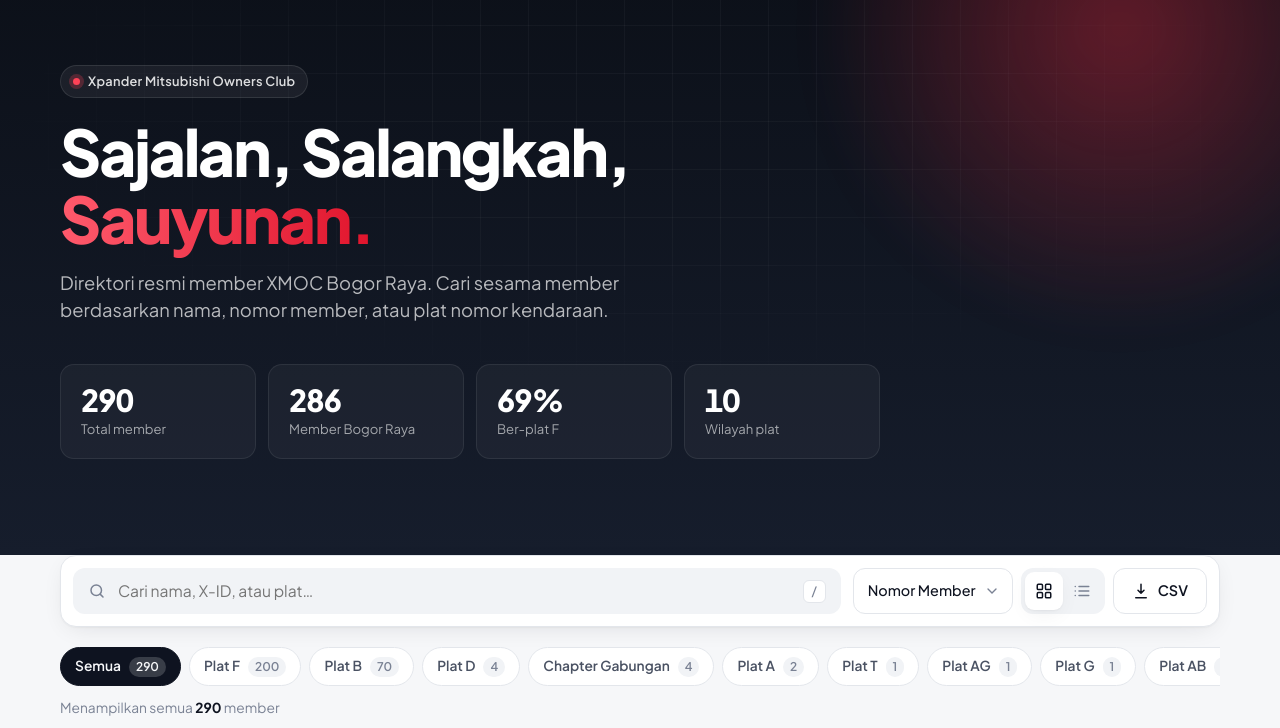
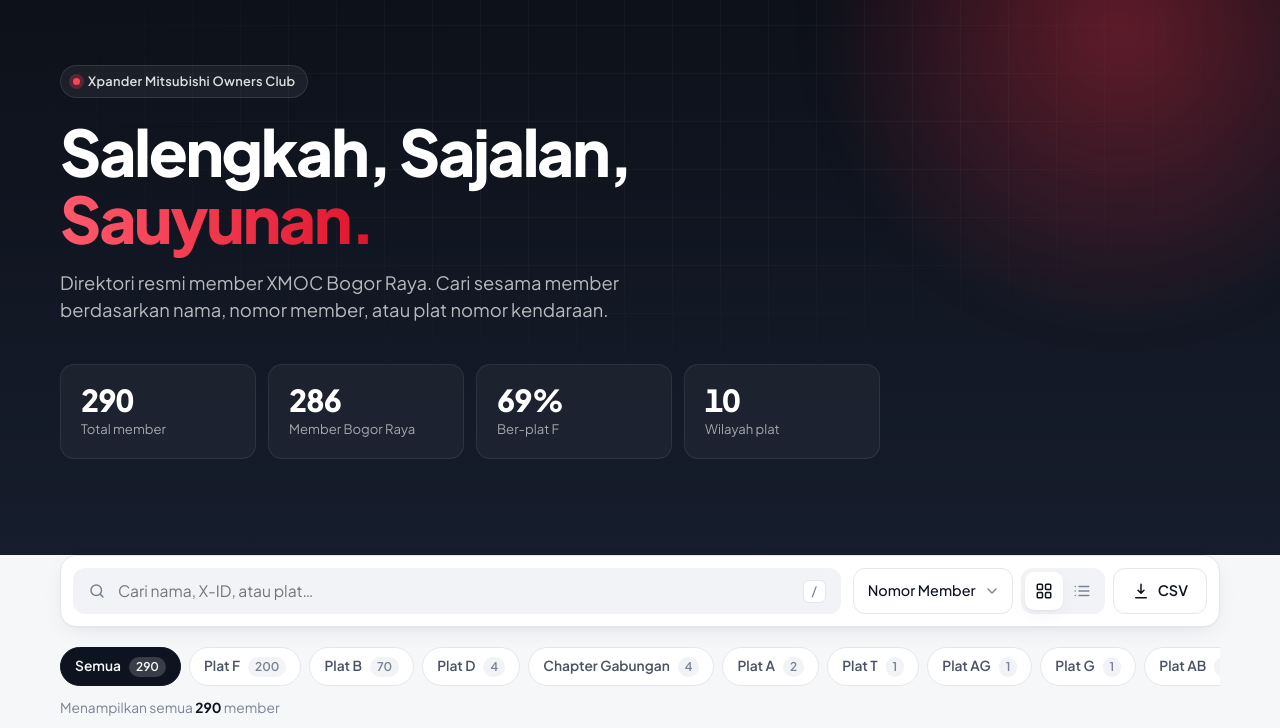
Before and after one commit to ahyo/x-moc, a plain HTML site: page index.html in a window 1280 px wide. Shown: the part 72-800 px from the top of the page. Drawn offline with Linux system fonts and the light colour scheme.

Commit message:
Perbaiki tagline: Salengkah, Sajalan, Sauyunan
Co-Authored-By: Claude Opus 5.5 <noreply@anthropic.com>

```diff
--- a/index.html
+++ b/index.html
@@ -39,7 +39,7 @@
     <div class="hero-glow" aria-hidden="true"></div>
     <div class="container hero-inner">
       <span class="eyebrow"><span class="dot"></span>Xpander Mitsubishi Owners Club</span>
-      <h1>Sajalan, Salangkah, <span class="accent">Sauyunan.</span></h1>
+      <h1>Salengkah, Sajalan, <span class="accent">Sauyunan.</span></h1>
       <p class="lead">Direktori resmi member XMOC Bogor Raya. Cari sesama member berdasarkan nama, nomor member, atau plat nomor kendaraan.</p>
       <div class="hero-stats" id="heroStats"></div>
     </div>
```
